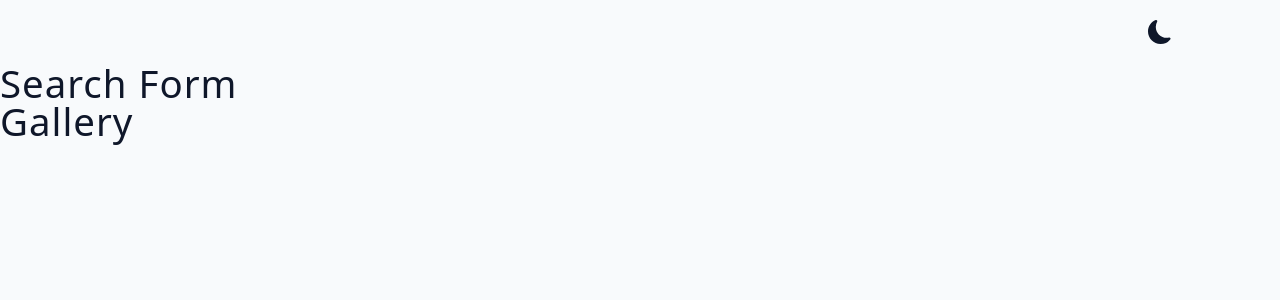
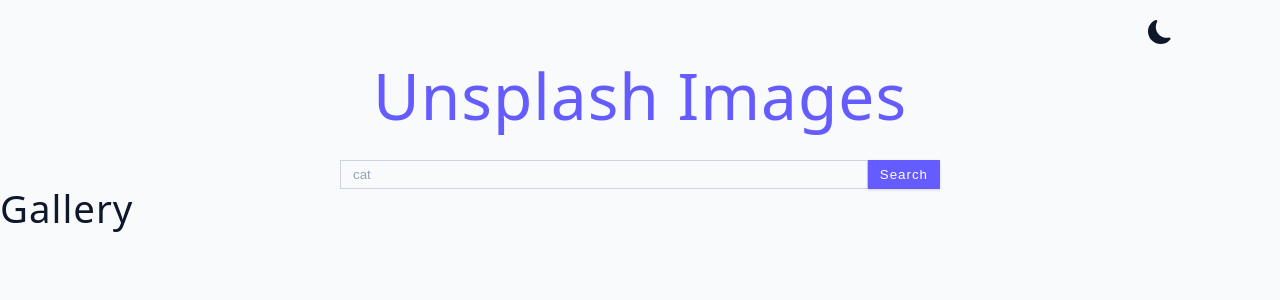
Before and after one commit to pktcodes/stock-photos-react-project-v2, a React (Vite) app: page / in a window 1280 px wide. Shown: the top 300 px of the page. Built offline with nearby package versions, Linux system fonts and the light colour scheme.

Commit message:
SearchForm

```diff
--- a/src/SearchForm.jsx
+++ b/src/SearchForm.jsx
@@ -1,5 +1,29 @@
 const SearchForm = () => {
-  return <h2>Search Form</h2>;
+  const handleSubmit = (event) => {
+    event.preventDefault();
+    const searchValue = event.target.elements.search.value;
+    if (!searchValue) {
+      return;
+    }
+    console.log(searchValue);
+  };
+
+  return (
+    <section>
+      <h1 className="title">unsplash images</h1>
+      <form className="search-form" onSubmit={handleSubmit}>
+        <input
+          type="text"
+          className="form-input search-input"
+          name="search"
+          placeholder="cat"
+        />
+        <button type="submit" className="btn">
+          search
+        </button>
+      </form>
+    </section>
+  );
 };
 
 export default SearchForm;
```
